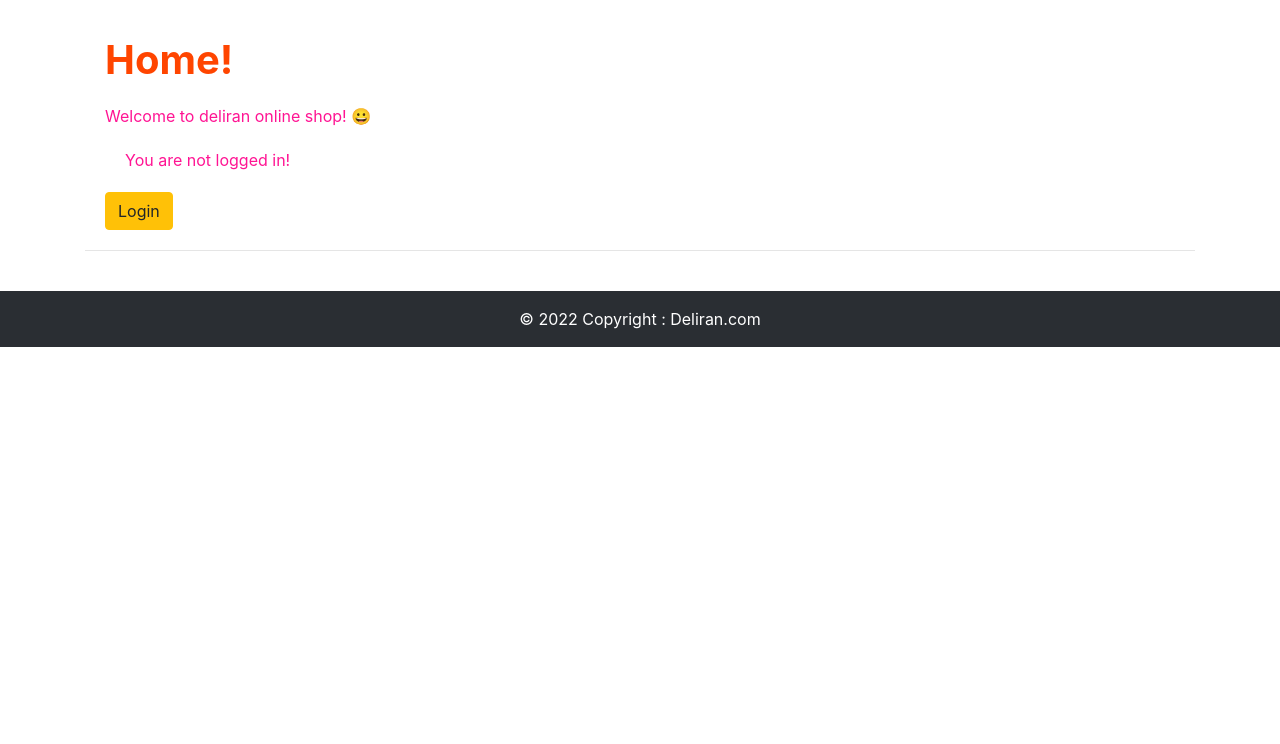
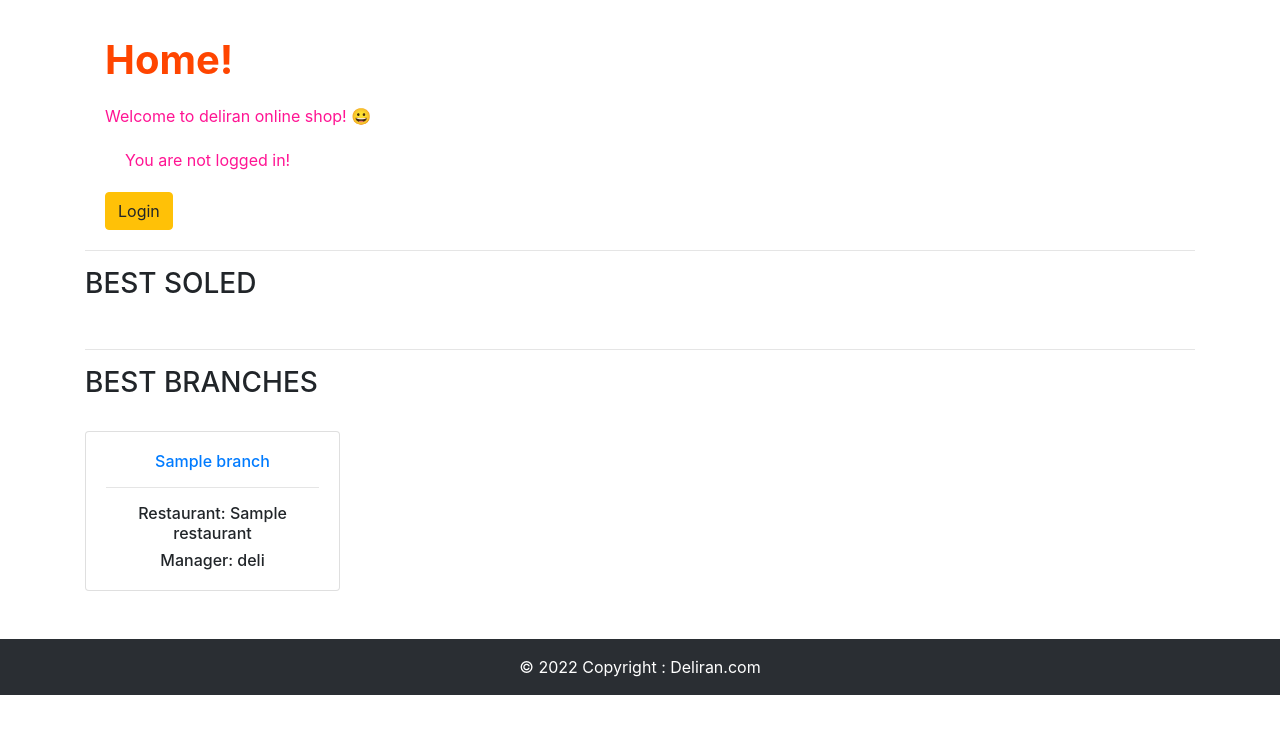
Before and after one commit to delaramghaemmaghami/Maktab_Final_Project, a Django app: page / in a window 1280 px wide. Shown: the part 56-800 px from the top of the page. Run offline with Django 3.2, Linux system fonts and the light colour scheme; data comes from the database, SQL or seed files in the repository; tables that the repository leaves empty hold one stand-in row (values such as "Sample post"); some libraries are stand-ins or nearby versions.

Commit message:
Best branches and most sold foods are shown in home page

```diff
--- a/SRC/restaurant/views.py
+++ b/SRC/restaurant/views.py
@@ -1,3 +1,4 @@
+from django.db.models import Q
 from django.shortcuts import render, redirect
 from django.views.generic import DetailView, CreateView, TemplateView
 from .models import *
@@ -8,8 +9,29 @@ from rest_framework import viewsets, permissions
 
 
 def home(request):
-    data = MenuOrder.objects.filter(order__status="ثبت").order_by("-number")
-    return render(request, "home.html", {"data": data})
+    data = MenuOrder.objects.filter(
+        Q(order__status="ثبت") | Q(order__status="ارسال") | Q(order__status="تحویل")).order_by("-number")
+
+    branches = Branch.objects.all()
+
+    branches_total_order = {}
+
+    for branch in branches:
+        total_order = 0
+        menu_orders = MenuOrder.objects.filter(
+            Q(order__status="ثبت") | Q(order__status='ارسال') | Q(order__status='تحویل'))
+
+        for mo in menu_orders:
+            if mo.order.branch == branch:
+                total_order += mo.number
+
+        branches_total_order[branch] = [total_order, branch.restaurant.name, branch.id, branch.restaurant.id]
+
+    best_selled_branches = dict(sorted(branches_total_order.items(), key=lambda x: x[1][0], reverse=True))
+
+    print(best_selled_branches)
+
+    return render(request, "home.html", {"data": data, "best_selled_branches": best_selled_branches})
 
 
 class FoodAdminViewSet(viewsets.ModelViewSet):
--- a/SRC/templates/home.html
+++ b/SRC/templates/home.html
@@ -30,15 +30,18 @@
         </div>
     {% endif %}
     <hr>
+        <h3>BEST SOLED</h3>
+        <br>
 		<div class="row">
 			{% if data %}
 				{% for mo in data %}
 					<div class="col-md-3 mb-4">
 						<div class="card shadow text-center">
 						  <div class="card-body">
-							<h6 class="card-text"><a href="/food-detail/{{mo.menu.food.id}}">{{mo.menu.food.name}}</a></h6>
-                            <h6 class="card-text"><img src="{{mo.menu.food.image.url}}"
-													   class="card-img-top"></h6>
+							<h6 class="card-text"><a href="/food-detail/{{mo.menu.food.id}}">
+                                {{mo.menu.food.name}}
+                            </a></h6>
+                            <h6 class="card-text"><img src="{{mo.menu.food.image.url}}" class="card-img-top"></h6>
 							<h6 class="card-text">
 								{% for fmc in mo.menu.food.meal_category.all %}{{fmc}} ,{% endfor %}
 							</h6>
@@ -52,5 +55,26 @@
 				{% endfor %}
 			{% endif %}
 		</div>
+        <hr>
+        <h3>BEST BRANCHES</h3>
+        <br>
+		<div class="row">
+			{% if best_selled_branches %}
+				{% for bsb in best_selled_branches %}
+					<div class="col-md-3 mb-4">
+						<div class="card shadow text-center">
+						  <div class="card-body">
+							<h6 class="card-text"><a href="/branch-detail/{{bsb.id}}">
+                                {{bsb.name}}
+                            </a></h6>
+							<hr>
+                            <h6 class="card-text">Restaurant: {{bsb.restaurant.name}}</h6>
+							<h6 class="card-text">Manager: {{bsb.manager}}</h6>
+						  </div>
+						</div>
+					</div>
+				{% endfor %}
+			{% endif %}
+		</div>
     </main>
 {% endblock content %}
```
